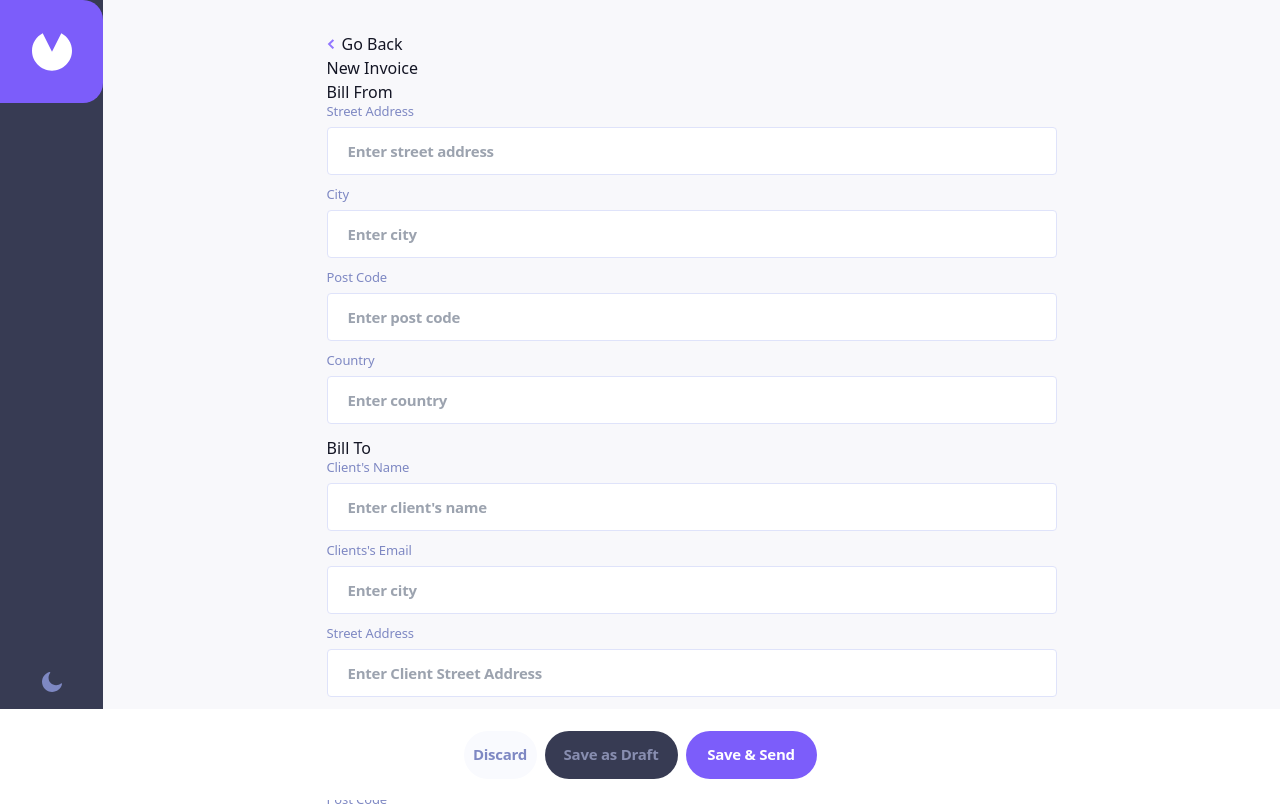
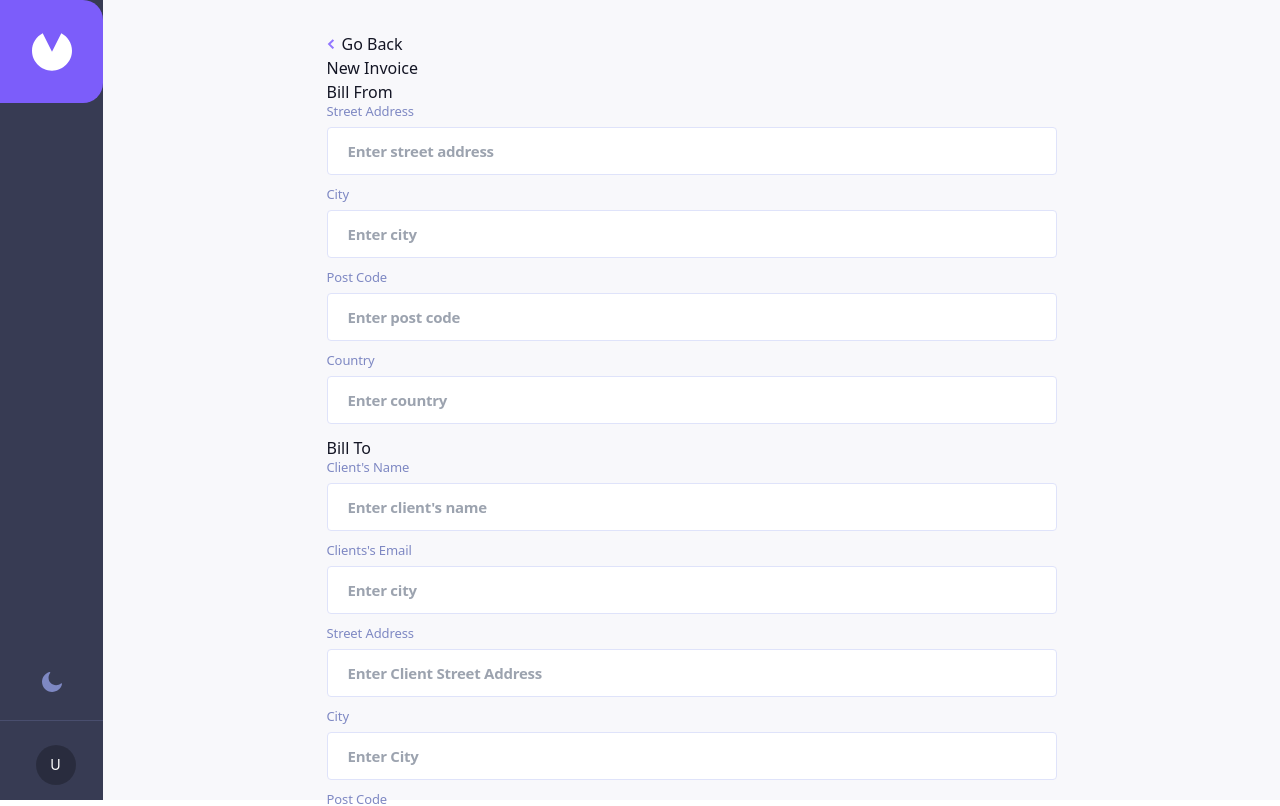
Before and after one commit to unaygney/invoice-app, a Next.js app: page /dashboard/create in a window 1280 px wide. Shown: the top 806 px of the page. Built offline with nearby package versions, Linux system fonts and the light colour scheme.

Commit message:
added buttoncontainer

```diff
--- a/containers/CreateContainer/index.jsx
+++ b/containers/CreateContainer/index.jsx
@@ -2,7 +2,7 @@ import React from "react";
 import Link from "next/link";
 import CreateForm from "./CreateForm";
 import ArrowImg from "@/public/icon-arrow-left.svg";
-import ButtonContainer from "./ButtonContainer";
+
 function CreateContainer() {
   return (
     <main className="bg-light-bg dark:bg-custom-black-400 text-custom-black-400 dark:text-white flex-1 px-6 py-8  ">
@@ -14,7 +14,6 @@ function CreateContainer() {
           <h2>New Invoice</h2>
         </div>
         <CreateForm />
-        <ButtonContainer />
       </div>
     </main>
   );
```
